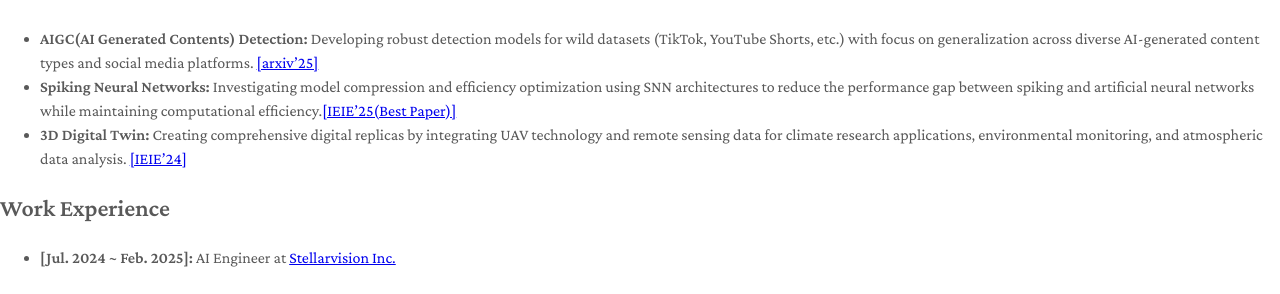
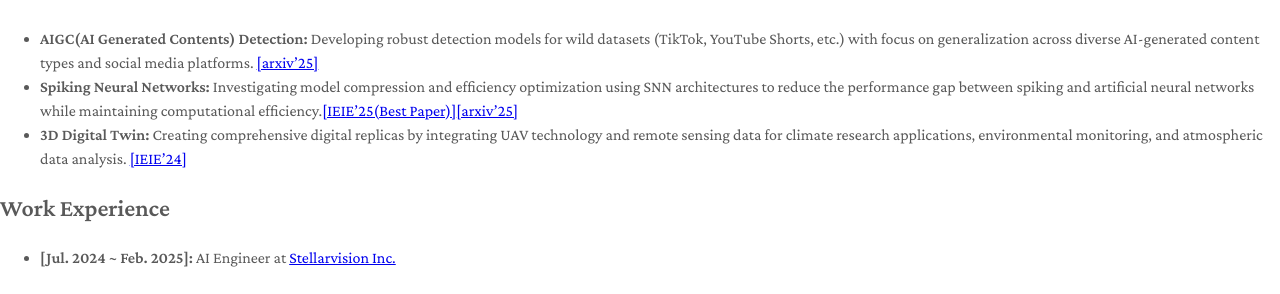
Before and after one commit to tersite1/tersite1.github.io, a Jekyll site: the page built from index.md, in a window 1280 px wide and 900 px high, scrolled down 1026 px. Shown: the part 158-452 px from the top of the window. Built offline with Jekyll 4.4.1, drawn with Linux system fonts in a browser that asks for light colours; a style sheet for code colours, icons or effects is not loaded; our own code applies the rules of GitHub Pages for plain Markdown files.

Commit message:
Update index.md

```diff
--- a/index.md
+++ b/index.md
@@ -20,7 +20,7 @@ I am an M.S. student at KAIST, currently in the [Computational Intelligence Labo
 ## Research Interests
 
 * **AIGC(AI Generated Contents) Detection:** Developing robust detection models for wild datasets (TikTok, YouTube Shorts, etc.) with focus on generalization across diverse AI-generated content types and social media platforms. [[arxiv'25]](https://arxiv.org/abs/2506.17592)
-* **Spiking Neural Networks:** Investigating model compression and efficiency optimization using SNN architectures to reduce the performance gap between spiking and artificial neural networks while maintaining computational efficiency.[[IEIE'25(Best Paper)]](https://www.linkedin.com/posts/jadenjang_neuromorphiccomputing-visiontransformer-ai-activity-7348206102817189889-3Umd?utm_source=share&utm_medium=member_desktop&rcm=ACoAAEruz8kBUKyMdf_xZCXG6yIDp-BUSGMewOA)
+* **Spiking Neural Networks:** Investigating model compression and efficiency optimization using SNN architectures to reduce the performance gap between spiking and artificial neural networks while maintaining computational efficiency.[[IEIE'25(Best Paper)]](https://www.linkedin.com/posts/jadenjang_neuromorphiccomputing-visiontransformer-ai-activity-7348206102817189889-3Umd?utm_source=share&utm_medium=member_desktop&rcm=ACoAAEruz8kBUKyMdf_xZCXG6yIDp-BUSGMewOA)[[arxiv'25]](https://services.arxiv.org/html/submission/6674996/view)
 * **3D Digital Twin:** Creating comprehensive digital replicas by integrating UAV technology and remote sensing data for climate research applications, environmental monitoring, and atmospheric data analysis.
 [[IEIE'24]](https://www.dbpia.co.kr/journal/articleDetail?nodeId=NODE11890368)
 
```
